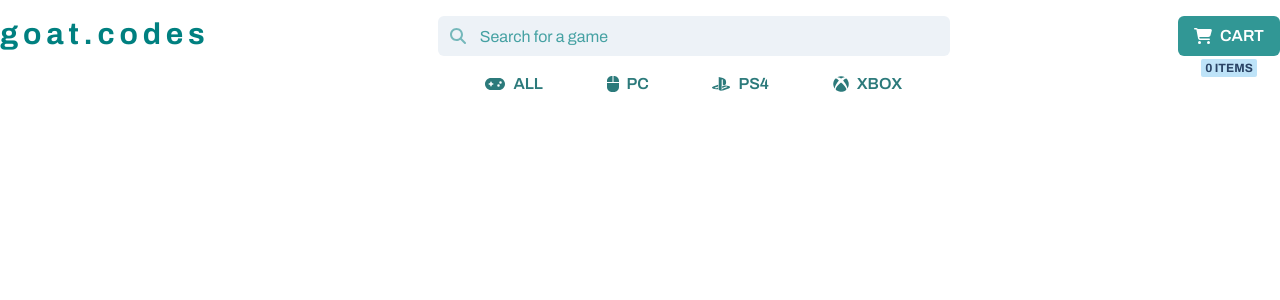
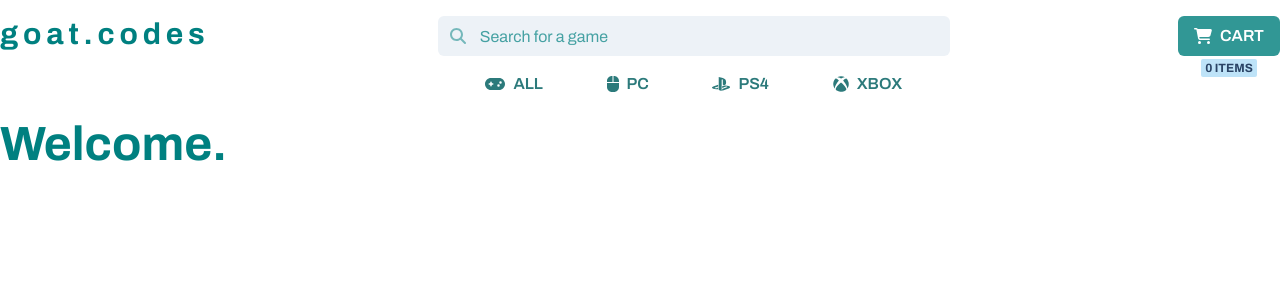
Before and after one commit to TomasDeLosSantos/Ecommerce-DeLosSantos, a React (Create React App) app: page / in a window 1280 px wide. Shown: the top 300 px of the page. Built offline with nearby package versions, Linux system fonts and the light colour scheme.

Commit message:
CartWidget + ItemContainer  Components

```diff
--- a/src/App.js
+++ b/src/App.js
@@ -2,6 +2,7 @@
 import { ChakraProvider, extendTheme, SliderFilledTrack } from '@chakra-ui/react';
 import "./styles/reset.css"
 import NavBar from "./components/NavBar"
+import ItemListContainer from './components/ItemListContainer';
 
 const theme = extendTheme({
   fonts: {
@@ -15,6 +16,7 @@ function App() {
     <ChakraProvider theme={theme}>
       <div className="App">
         <NavBar/>
+        <ItemListContainer greeting="Welcome."/>
       </div>
     </ChakraProvider>
   );
--- /dev/null
+++ b/src/components/CartWidget.js
@@ -0,0 +1,13 @@
+import { Heading, Button, ButtonGroup, Input, InputGroup, InputLeftElement, Badge, Box } from '@chakra-ui/react'
+import { FontAwesomeIcon } from '@fortawesome/react-fontawesome'
+import { faMagnifyingGlass, faGamepad, faComputerMouse, faCartShopping } from '@fortawesome/free-solid-svg-icons'
+const CartWidget = () => {
+    return(
+        <Box display={"flex"} flexDir={"column"} alignItems={"center"}>
+            <Button leftIcon={<FontAwesomeIcon icon={faCartShopping}/>} colorScheme="teal" variant={"solid"}>CART</Button>
+            <Badge colorScheme={"blue"} textAlign={"center"} mt={"0.2rem"} width={"-webkit-fit-content"}>0 items</Badge>
+        </Box>
+    );
+}
+
+export default CartWidget;
--- /dev/null
+++ b/src/components/ItemListContainer.js
@@ -0,0 +1,9 @@
+import { Heading, Button, ButtonGroup, Input, InputGroup, InputLeftElement, Badge, Box } from '@chakra-ui/react'
+const ItemListContainer = ({greeting}) =>{
+    return (
+        <Box maxWidth="1320px" margin={"auto"}>
+            <Heading size={"2xl"} color={"teal"}>{greeting}</Heading>
+        </Box>
+    );
+}
+export default ItemListContainer;
--- a/src/components/NavBar.js
+++ b/src/components/NavBar.js
@@ -3,13 +3,14 @@ import { FontAwesomeIcon } from '@fortawesome/react-fontawesome'
 import { faMagnifyingGlass, faGamepad, faComputerMouse, faCartShopping } from '@fortawesome/free-solid-svg-icons'
 import { faPlaystation, faXbox } from '@fortawesome/free-brands-svg-icons'
 import "../styles/nav.css"
+import CartWidget from './CartWidget'
 
 const NavBar = () => {
     return(
         <header>
             <nav>
                 {/* <h2 className="nav__logo">ECOMMERCE</h2> */}
-                <Heading textAlign={"center"} letterSpacing={"0.3rem"} fontWeight={"700"} as={"h2"} size={"lg"} color={"teal"}>goat.codes</Heading>
+                <Heading textAlign={"center"} letterSpacing={"0.3rem"} fontWeight={"700"} size={"lg"} color={"teal"}>goat.codes</Heading>
                 <Box display={"flex"} flexDir={"column"} w={"40%"}>
                     <InputGroup>
                         <InputLeftElement
@@ -33,10 +34,7 @@ const NavBar = () => {
 
                 </Box>
 
-                <Box display={"flex"} flexDir={"column"} alignItems={"center"}>
-                    <Button leftIcon={<FontAwesomeIcon icon={faCartShopping}/>} colorScheme="teal" variant={"solid"}>CART</Button>
-                    <Badge colorScheme={"blue"} textAlign={"center"} mt={"0.2rem"} width={"-webkit-fit-content"}>0 items</Badge>
-                </Box>
+                <CartWidget></CartWidget>
 
             </nav>
         </header>
```
